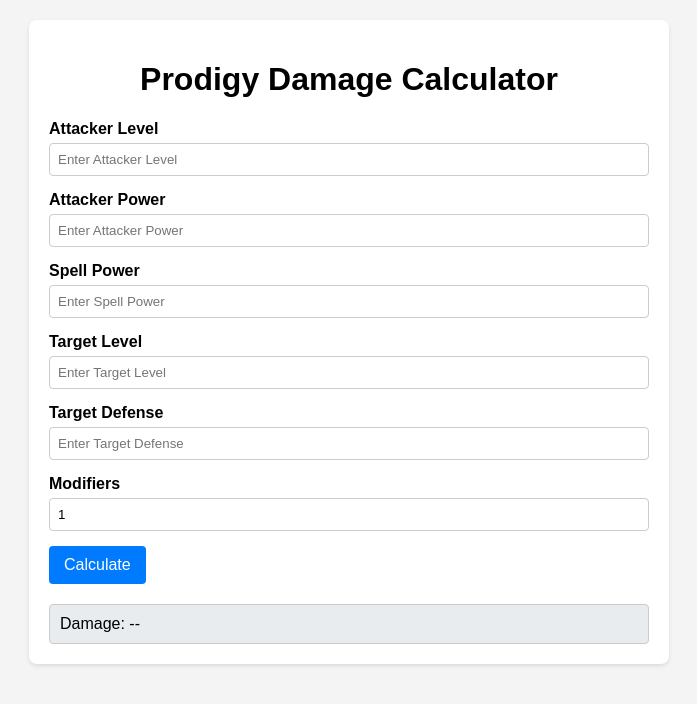
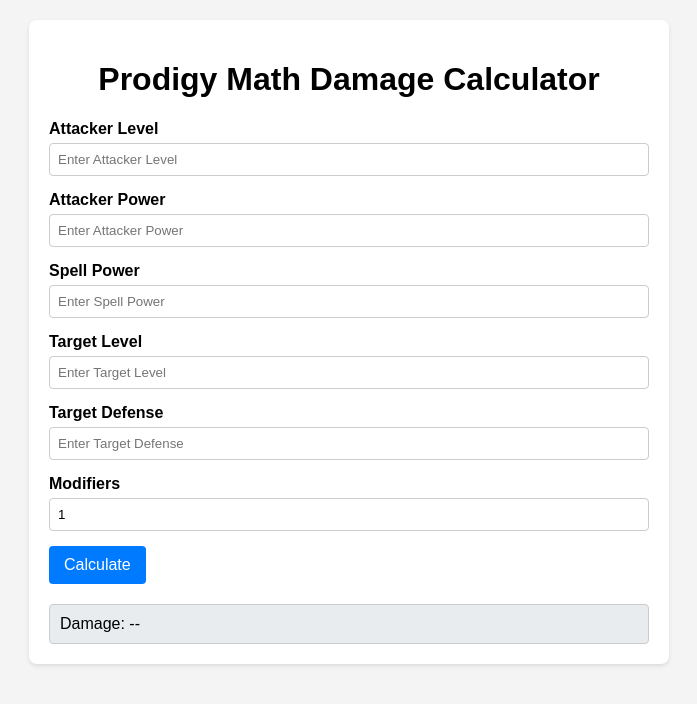
Before and after one commit to scarlett-dreamsword/PMDC, a plain HTML site: page index.html in a window 1280 px wide. Shown: the whole page, without its empty margins (291-988 px from the left). Drawn offline with Linux system fonts and the light colour scheme.

Commit message:
Update index.html

```diff
--- a/index.html
+++ b/index.html
@@ -3,7 +3,7 @@
 <head>
     <meta charset="UTF-8">
     <meta name="viewport" content="width=device-width, initial-scale=1.0">
-    <title>Prodigy Damage Calculator</title>
+    <title>Prodigy Math Damage Calculator</title>
     <style>
         body {
             font-family: Arial, sans-serif;
@@ -60,7 +60,7 @@
 </head>
 <body>
     <div class="container">
-        <h1>Prodigy Damage Calculator</h1>
+        <h1>Prodigy Math Damage Calculator</h1>
         <form id="calculator">
             <div class="field">
                 <label for="attackerLevel">Attacker Level</label>
```
